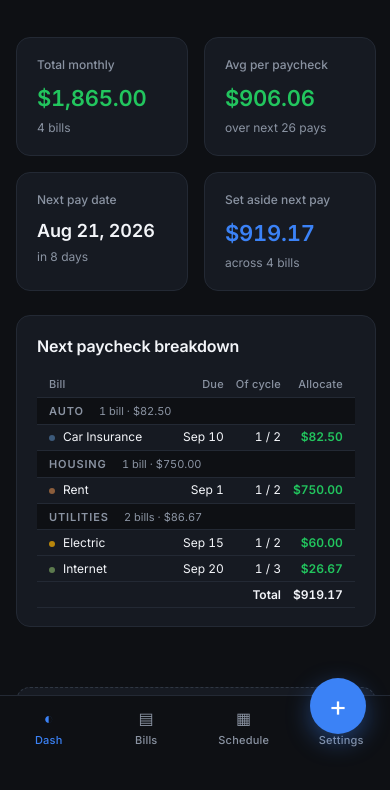
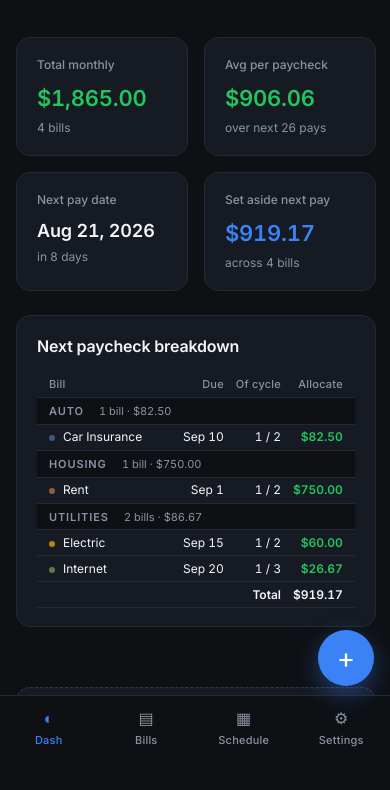
Before and after one commit to jbexten89/Paycheck-Allocator, a plain HTML site: page index.html in a window 390 px wide. Shown: the part 86-876 px from the top of the page. Drawn offline with Linux system fonts and the light colour scheme.

Commit message:
Mobile: lift FAB above tab bar; add bottom safe-area padding

```diff
--- a/index.html
+++ b/index.html
@@ -280,7 +280,8 @@
 
   /* FAB */
   .fab {
-    position: fixed; right: 24px; bottom: 24px;
+    position: fixed; right: 24px;
+    bottom: calc(24px + env(safe-area-inset-bottom, 0px));
     width: 56px; height: 56px;
     border-radius: 50%;
     background: var(--amber); color: #fff;
@@ -289,6 +290,13 @@
     z-index: 50;
   }
   .fab:hover { background: var(--amber-soft); }
+  @media (max-width: 768px) {
+    .fab {
+      right: 16px;
+      /* clear the ~56px mobile tab bar + safe-area inset */
+      bottom: calc(72px + env(safe-area-inset-bottom, 0px));
+    }
+  }
 
   /* Modal */
   .modal-backdrop {
@@ -319,7 +327,7 @@
   @media (max-width: 768px) {
     .app { grid-template-columns: 1fr; }
     .sidebar { display: none; }
-    main { padding: 20px 16px 100px; }
+    main { padding: 20px 16px calc(140px + env(safe-area-inset-bottom, 0px)); }
     .tabbar {
       display: flex;
       position: fixed; bottom: 0; left: 0; right: 0;
```
